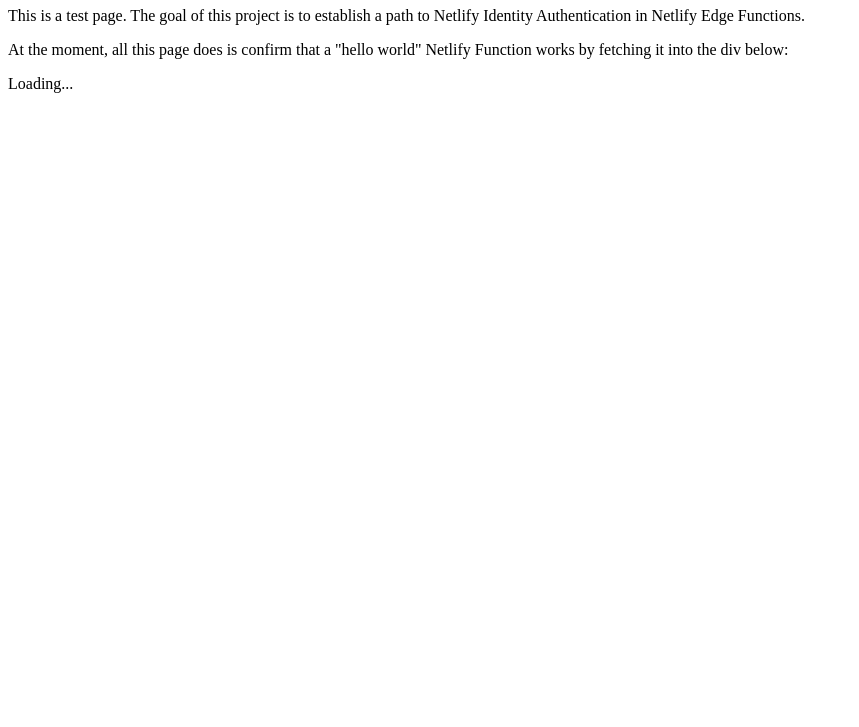
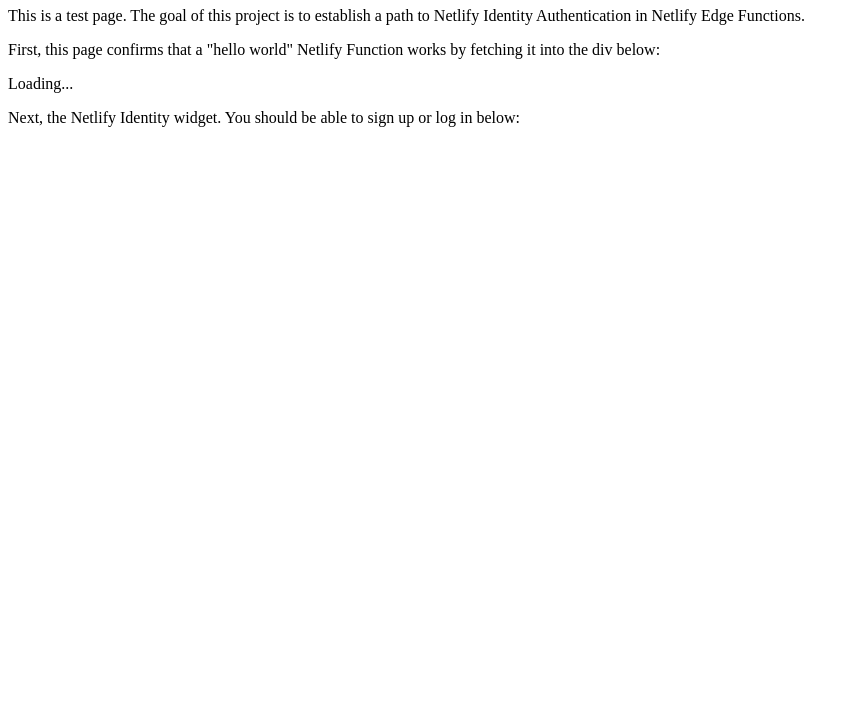
Before and after one commit to reedspool/netlify-identity-test, a website: page app/site/index.html in a window 1280 px wide. Shown: the part 73-800 px from the top of the page, without its empty margins (0-859 px from the left). Drawn offline with Linux system fonts and the light colour scheme.

Commit message:
feature: Add Netlify Identity Widget

```diff
--- a/app/site/index.html
+++ b/app/site/index.html
@@ -24,7 +24,7 @@
 
         <p>This is a test page. The goal of this project is to establish a path to Netlify Identity Authentication in Netlify Edge Functions.</p>
 
-        <p>At the moment, all this page does is confirm that a "hello world" Netlify Function works by fetching it into the div below:</p>
+        <p>First, this page confirms that a "hello world" Netlify Function works by fetching it into the div below:</p>
 
         <div
             hx-get="/.netlify/functions/hello"
@@ -33,6 +33,11 @@
             Loading...
         </div>
 
+        <p>Next, the Netlify Identity widget. You should be able to sign up or log in below:</p>
+
+        <div data-netlify-identity-menu></div>
+
         <script src="https://demo.htmx.org"></script>
+        <script type="text/javascript" src="https://identity.netlify.com/v1/netlify-identity-widget.js"></script>
     </body>
 </html>
```
